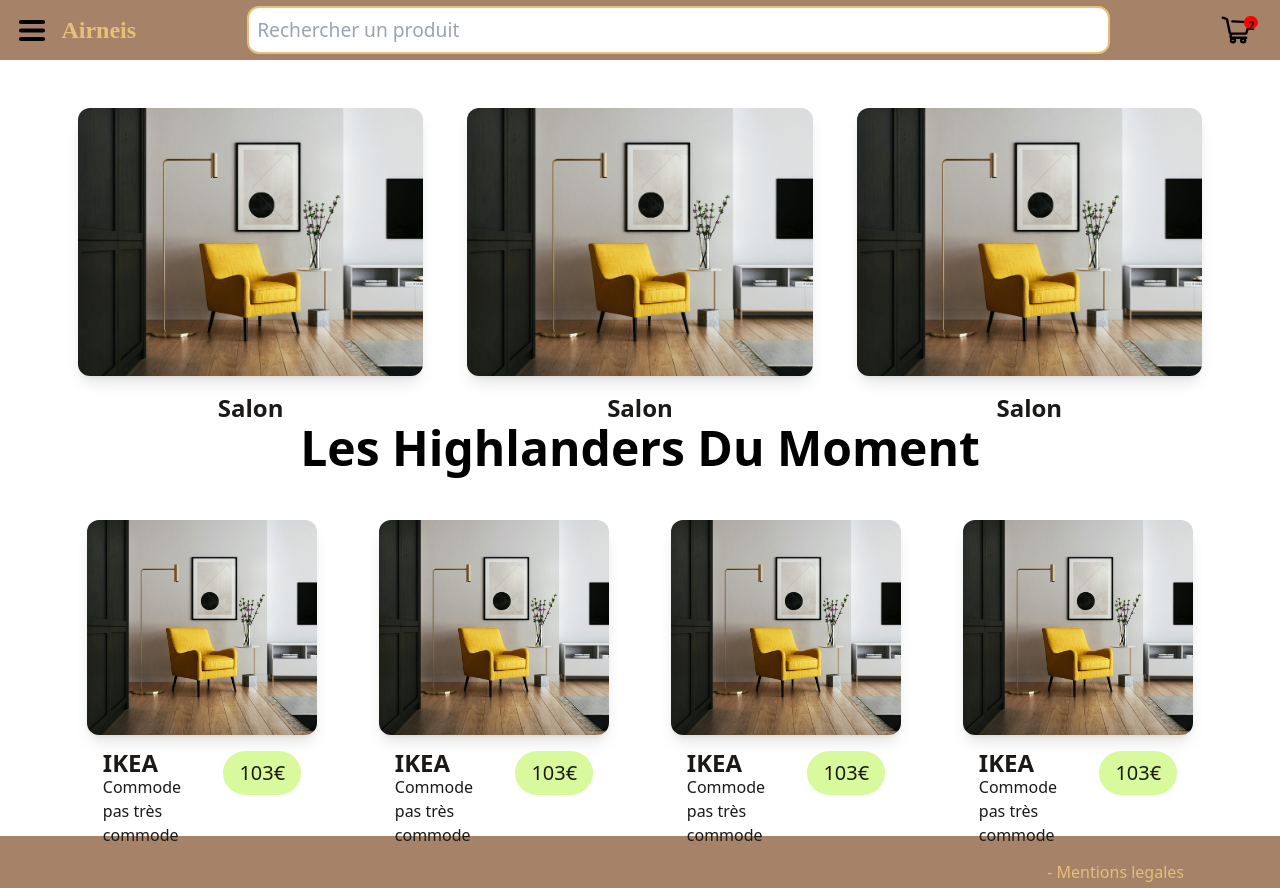
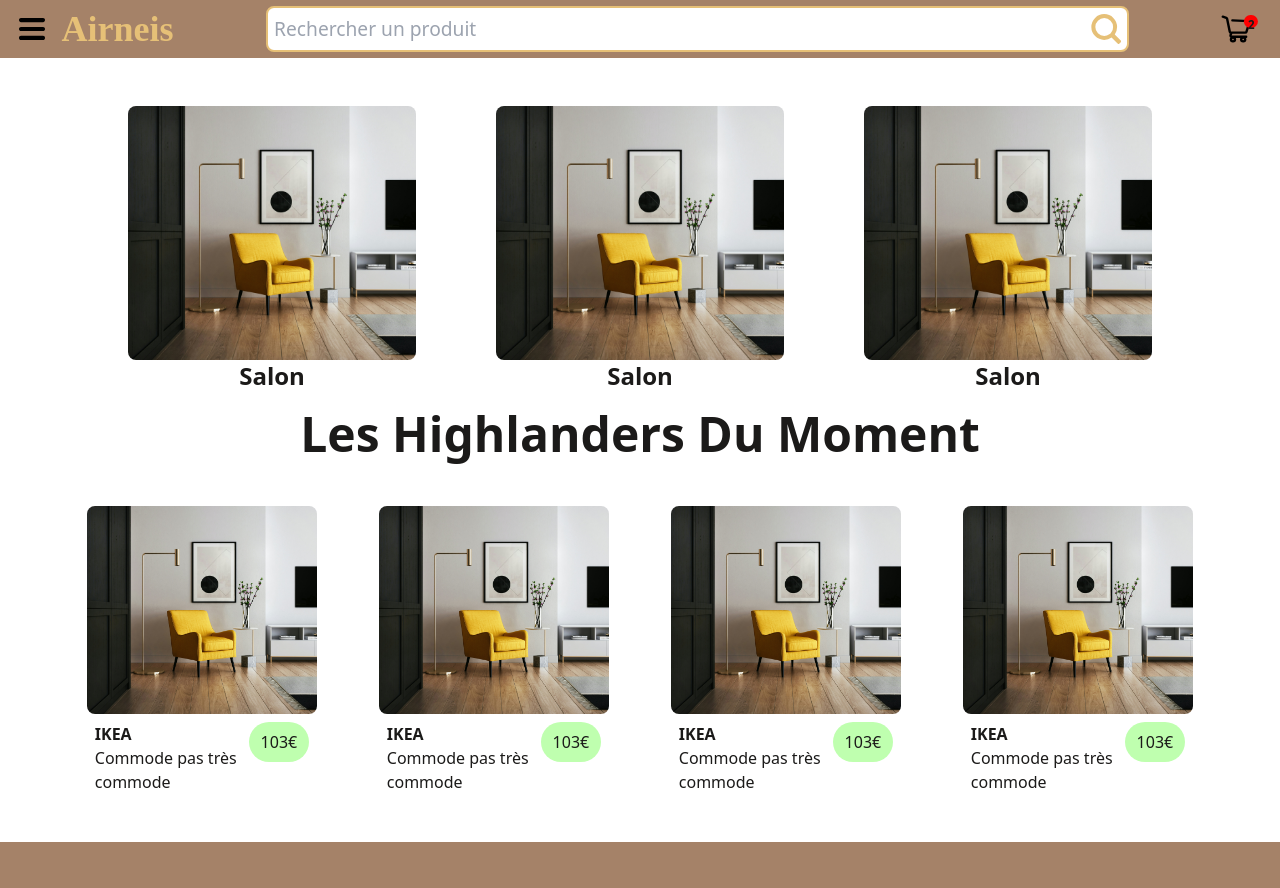
Before and after one commit to ValentinLeroux8100/Projet-transversal-front, a React (Create React App) app: page / in a window 1280 px wide. Shown: the top 888 px of the page. Built offline with nearby package versions, Linux system fonts and the light colour scheme.

Commit message:
bon là tous est bon

```diff
--- a/src/components/site/carteCategorie/carteCategorie.module.css
+++ b/src/components/site/carteCategorie/carteCategorie.module.css
@@ -3,15 +3,15 @@
 @tailwind utilities;
 
 @layer components{
-  .carte-categorie{
-    @apply flex flex-col w-full md:w-[30%] h-[100%];
+  .carte-categorie {
+    @apply h-64 w-full md:w-1/3 lg:w-1/4 flex flex-col;
   }
 
   .carte-categorie img {
-    @apply size-full mb-4 object-center object-cover rounded-xl shadow-lg;
+    @apply w-full h-full rounded-lg object-center object-cover border-0;
   }
 
   .carte-categorie h2 {
-    @apply font-semibold text-3xl md:text-2xl capitalize text-center
+    @apply text-2xl text-center font-bold;
   }
 }
--- a/src/components/site/carteProduit/carteProduit.module.css
+++ b/src/components/site/carteProduit/carteProduit.module.css
@@ -4,22 +4,22 @@
 
 @layer components{
   .carte-produit{
-    @apply h-full w-full md:w-[20%];
+    @apply h-72 w-full md:w-2/5 lg:w-1/5  flex flex-col gap-2;
   }
 
   .carte-produit > img {
-    @apply w-full h-4/5 mb-4 object-center object-cover rounded-xl shadow-lg;
+    @apply w-full h-full rounded-lg object-center object-cover border-0;
   }
 
   .description{
-    @apply flex justify-between gap-4 px-4 ;
+    @apply flex place-content-between px-2;
   }
 
   .description h2 {
-    @apply text-stone-900 text-2xl font-bold leading-none;
+    @apply font-bold;
   }
 
   .description span {
-    @apply bg-lime-200 text-xl rounded-full px-4 py-2 h-fit;
+    @apply py-2 px-3 h-fit rounded-full bg-valid;
   }
 }
--- a/src/components/ui/form/inputText/inputText.module.css
+++ b/src/components/ui/form/inputText/inputText.module.css
@@ -1,19 +1,17 @@
-.inputContainer{
-  width: 100%;
-  border: 2px solid var(--primary);
-  border-radius: 12px;
-  padding: 0.4em;
-  background-color: var(--background);
-  display: grid;
-  grid-template-columns: auto min-content;
-  gap: 0.4em;
+@tailwind base;
+@tailwind components;
+@tailwind utilities;
+
+@layer components {
+  .inputContainer{
+    @apply flex flex-row w-full border-2 border-primary rounded-lg bg-background p-1.5 gap-1.5;
+  }
+
+  .inputContainer input {
+    @apply border-0 w-full;
+  }
+
+  .inputContainer .logo {
+    @apply h-full;
+  }
 }
-
-.inputContainer > input {
-  border: none;
-  width: 100%;
-}
-
-.inputContainer > .logo {
-  height: 1.2em;
-}
--- a/src/index.css
+++ b/src/index.css
@@ -18,6 +18,12 @@
   li {
     @apply list-none;
   }
+}
+
+#root{
+  display: grid;
+  grid-template-rows: min-content auto min-content;
+  min-height: 100vh;
 }
 
 
@@ -43,13 +49,3 @@ nav > * {
   display: flex;
   align-items: center;
 }
-
-footer{
-  background-color: var(--secondary);
-
-  display: flex;
-  flex-direction: row;
-  justify-content: space-between;
-  align-items: center;
-  padding: 1.5em 6em 1.5em 4em;
-}
--- a/src/layouts/footer/footer.module.css
+++ b/src/layouts/footer/footer.module.css
@@ -1,15 +1,13 @@
-.logo{
-  color: var(--primary);
-  font-family: "Orelega One";
-  font-size: 2em;
+@tailwind base;
+@tailwind components;
+@tailwind utilities;
+
+@layer components {
+  footer { @apply w-full bg-secondary flex flex-row justify-between items-center px-6 py-12; }
+
+  .logo{ @apply text-primary text-2xl font-logo; }
+
+  .links li{ @apply text-primary list-['-_']; }
+
+  .links li a { @apply text-primary; }
 }
-
-.links > li{
-    color: var(--primary);
-    list-style-type: '- ';
-}
-
-.links > li > a {
-  color: var(--primary);
-  text-decoration: none;
-}
--- a/src/layouts/navbar/navbar.module.css
+++ b/src/layouts/navbar/navbar.module.css
@@ -16,8 +16,6 @@
   }
 
   .logo{
-    @apply font-bold text-2xl hidden md:block;
-    color: var(--primary);
-    font-family: "Orelega One";
+    @apply font-bold text-4xl hidden md:block font-logo text-primary;
   }
 }
--- a/src/pages/acceuil/acceuil.tsx
+++ b/src/pages/acceuil/acceuil.tsx
@@ -6,7 +6,7 @@ export default function Acceuil() {
   return (
     <main className="flex flex-col gap-8 py-8 px-12">
       <section className="flex flex-col gap-8 ">
-        <div className="flex flex-row md:h-[300px] flex-wrap place-content-around gap-4 p-4">
+        <div className="flex flex-row flex-wrap place-content-evenly gap-4 p-4">
           <CarteCategorie></CarteCategorie>
           <CarteCategorie></CarteCategorie>
           <CarteCategorie></CarteCategorie>
@@ -16,7 +16,7 @@ export default function Acceuil() {
         <h2 className="text-center text-black text-5xl font-semibold font-body capitalize">
           Les Highlanders du moment
         </h2>
-        <div className="flex flex-row flex-wrap md:h-[300px]  place-content-around gap-4 p-4">
+        <div className="flex flex-row flex-wrap   place-content-around gap-4 p-4">
           <CarteProduit></CarteProduit>
           <CarteProduit></CarteProduit>
           <CarteProduit></CarteProduit>
--- a/tailwind.config.js
+++ b/tailwind.config.js
@@ -2,9 +2,18 @@
 module.exports = {
   content: ["./src/**/*.{js,jsx,ts,tsx}"],
   theme: {
+    colors: {
+      primary: "#E6C077",
+      secondary: "#A58268",
+      background: "#FFFFFF",
+      valid: "#BFFFAF",
+      text: "#1B1A19",
+      secondaryText: "#6f6c6c",
+    },
     extend: {
       fontFamily: {
         body: ["Noto Sans", "sans-serif"],
+        logo: ["Orelega One"],
       },
     },
   },
```
